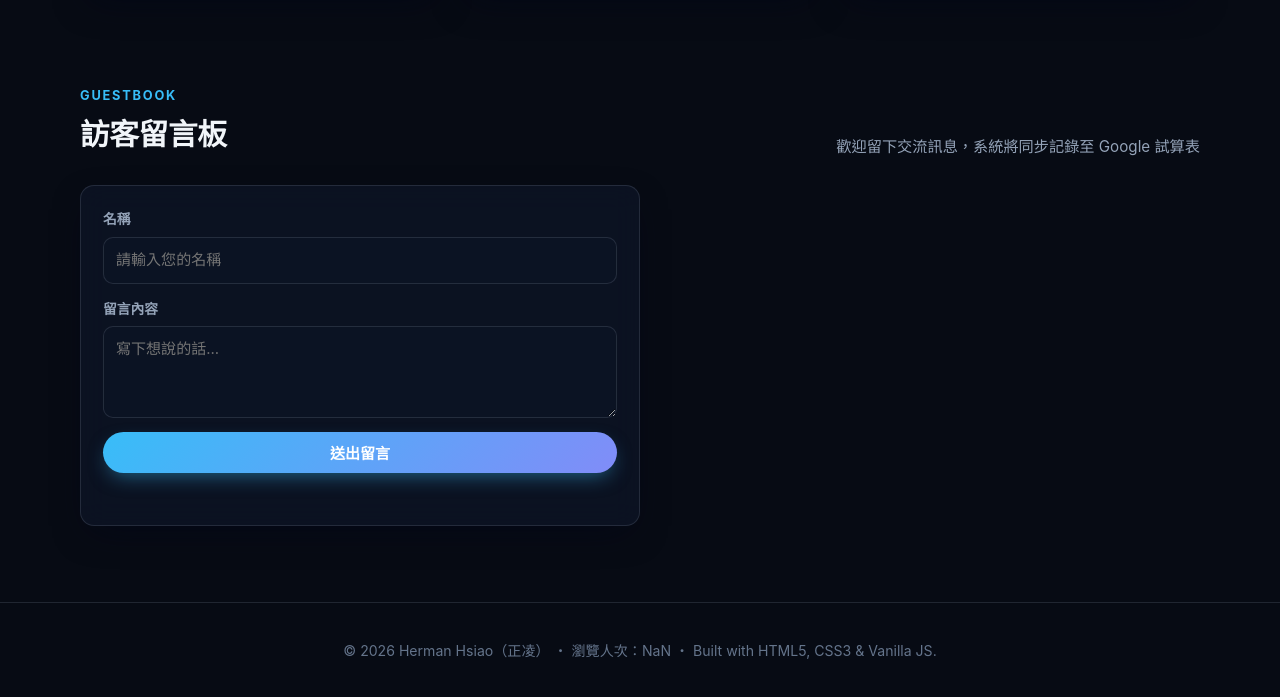
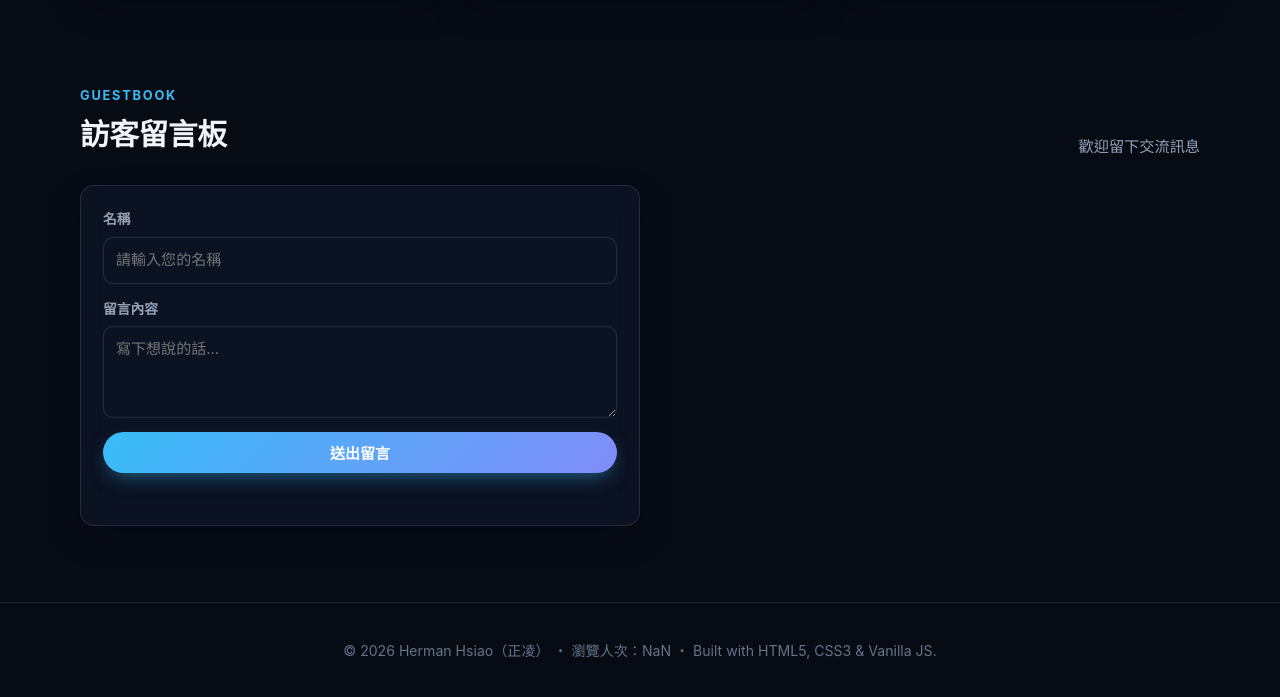
Before and after one commit to herman917/herman-home, a plain HTML site: page index.html in a window 1280 px wide. Shown: the part 1189-1886 px from the top of the page. Drawn offline with Linux system fonts and the light colour scheme; no server answers.

Commit message:
2611250859

```diff
--- a/index.html
+++ b/index.html
@@ -1040,14 +1040,16 @@
           </p>
           <div class="hero-meta-row">
             <a class="hero-mail" href="mailto:herman917g@gmail.com">
-              <svg width="16" height="16" viewBox="0 0 24 24" fill="none" stroke="currentColor" stroke-width="2" stroke-linecap="round" stroke-linejoin="round" aria-hidden="true">
+              <svg width="16" height="16" viewBox="0 0 24 24" fill="none" stroke="currentColor" stroke-width="2"
+                stroke-linecap="round" stroke-linejoin="round" aria-hidden="true">
                 <rect x="2" y="4" width="20" height="16" rx="2" />
                 <path d="m22 7-8.97 5.7a1.94 1.94 0 0 1-2.06 0L2 7" />
               </svg>
               <span>herman917g@gmail.com</span>
             </a>
             <span class="visit-badge" title="累積瀏覽人次">
-              <svg width="15" height="15" viewBox="0 0 24 24" fill="none" stroke="currentColor" stroke-width="2" stroke-linecap="round" stroke-linejoin="round" aria-hidden="true">
+              <svg width="15" height="15" viewBox="0 0 24 24" fill="none" stroke="currentColor" stroke-width="2"
+                stroke-linecap="round" stroke-linejoin="round" aria-hidden="true">
                 <path d="M1 12s4-8 11-8 11 8 11 8-4 8-11 8-11-8-11-8z" />
                 <circle cx="12" cy="12" r="3" />
               </svg>
@@ -1096,7 +1098,7 @@
           <p class="section-eyebrow">Guestbook</p>
           <h2 class="section-title" id="guestbookHeading">訪客留言板</h2>
         </div>
-        <p class="section-subtitle">歡迎留下交流訊息，系統將同步記錄至 Google 試算表</p>
+        <p class="section-subtitle">歡迎留下交流訊息</p>
       </div>
 
       <div class="guestbook-layout">
@@ -1110,7 +1112,8 @@
               <label for="gbMessage">留言內容</label>
               <textarea id="gbMessage" maxlength="500" placeholder="寫下想說的話..." required></textarea>
             </div>
-            <button id="gbSubmitBtn" class="btn-primary" type="submit" style="border:none;cursor:pointer;justify-content:center;">
+            <button id="gbSubmitBtn" class="btn-primary" type="submit"
+              style="border:none;cursor:pointer;justify-content:center;">
               送出留言
             </button>
             <div id="gbStatus" class="guestbook-status" aria-live="polite"></div>
@@ -1122,7 +1125,8 @@
 
   <footer>
     <div class="container">
-      <p>&copy; <span id="currentYear"></span> Herman Hsiao（正凌） ・ 瀏覽人次：<span id="footerVisitCount">--</span> ・ Built with HTML5, CSS3 &amp; Vanilla JS.</p>
+      <p>&copy; <span id="currentYear"></span> Herman Hsiao（正凌） ・ 瀏覽人次：<span id="footerVisitCount">--</span> ・ Built
+        with HTML5, CSS3 &amp; Vanilla JS.</p>
     </div>
   </footer>
 
```
